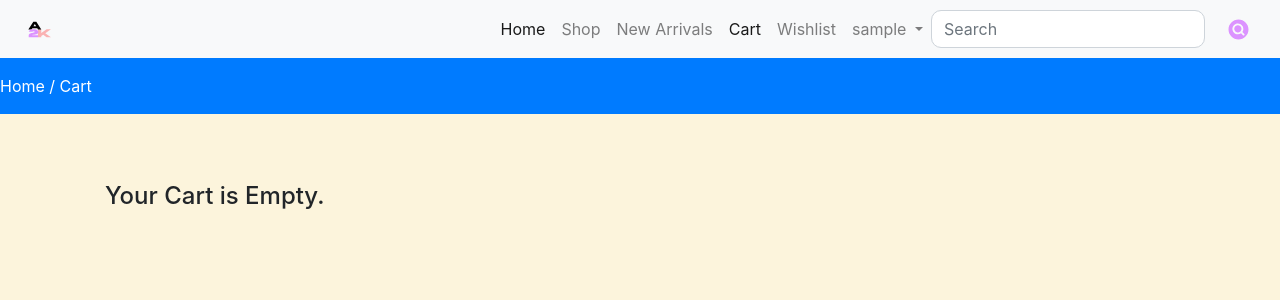
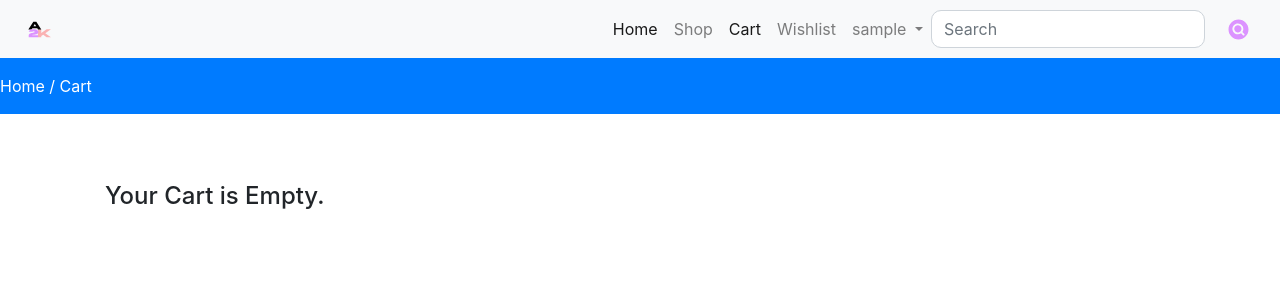
Before and after one commit to shiroochan143/COSC75, a Django app: page /cart/ in a window 1280 px wide. Shown: the top 300 px of the page. Run offline with Django 3.2, Linux system fonts and the light colour scheme; the visitor is signed in with stand-in values (Sample User, id 1); data that the repository does not hold is empty; some libraries are stand-ins or nearby versions.

Commit message:
small changes on home and merging

```diff
--- a/static/js/navbar.css
+++ b/static/js/navbar.css
@@ -1,5 +1,5 @@
 .dropdown {
-    font-size: 300px;
+    font-size: 15px;
 }
 
 #form-control {
--- a/templates/base.html
+++ b/templates/base.html
@@ -28,7 +28,7 @@
     <link rel="stylesheet" href="//cdn.jsdelivr.net/npm/alertifyjs@1.13.1/build/css/themes/default.min.css"/>
     <title>Hello, world!</title>
   </head>
-  <body style="background: #fcf4dc;">
+  <body style="background: #ffffff;">
     <nav class="navbar navbar-expand-lg navbar-light bg-light">
       <a class="navbar-brand ml-sm-2" href="/home"> <img src="{% static 'logo draft.svg'%}" height="30" width="30"></a>
       <button class="navbar-toggler" type="button" data-toggle="collapse" data-target="#navbarSupportedContent" aria-controls="navbarSupportedContent" aria-expanded="false" aria-label="Toggle navigation">
@@ -42,9 +42,6 @@
           </li>
           <li class="nav-item">
             <a class="nav-link {% if request.resolver_match.url_name == "collections" %}active{%endif%}" href="{% url 'collections'%}">Shop</a>
-          </li>
-          <li class="nav-item">
-            <a class="nav-link" href="/products/new">New Arrivals</a>
           </li>
           <li class="nav-item">
             <a class = "nav-link {% if request.resolver_match.url_name == "cart" %}active{%endif%}" aria-current="page" href="{% url 'cart' %}"> Cart</a>
```
Also changed, not shown: static/caratbongv2.jpg (added), static/uploads/20231129144410caratbongv2.jpg (added), static/uploads/20231129144647caratbongv2.jpg (added).
